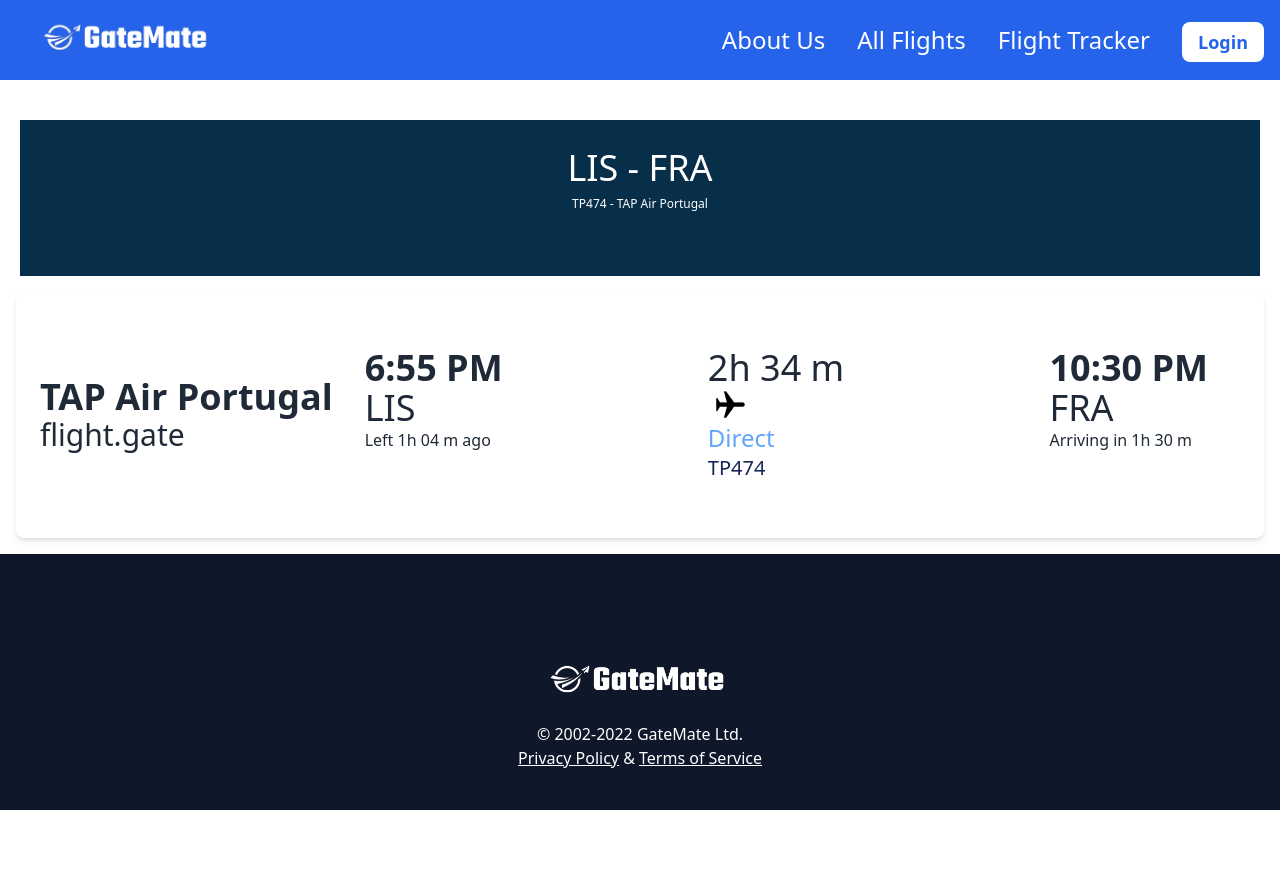
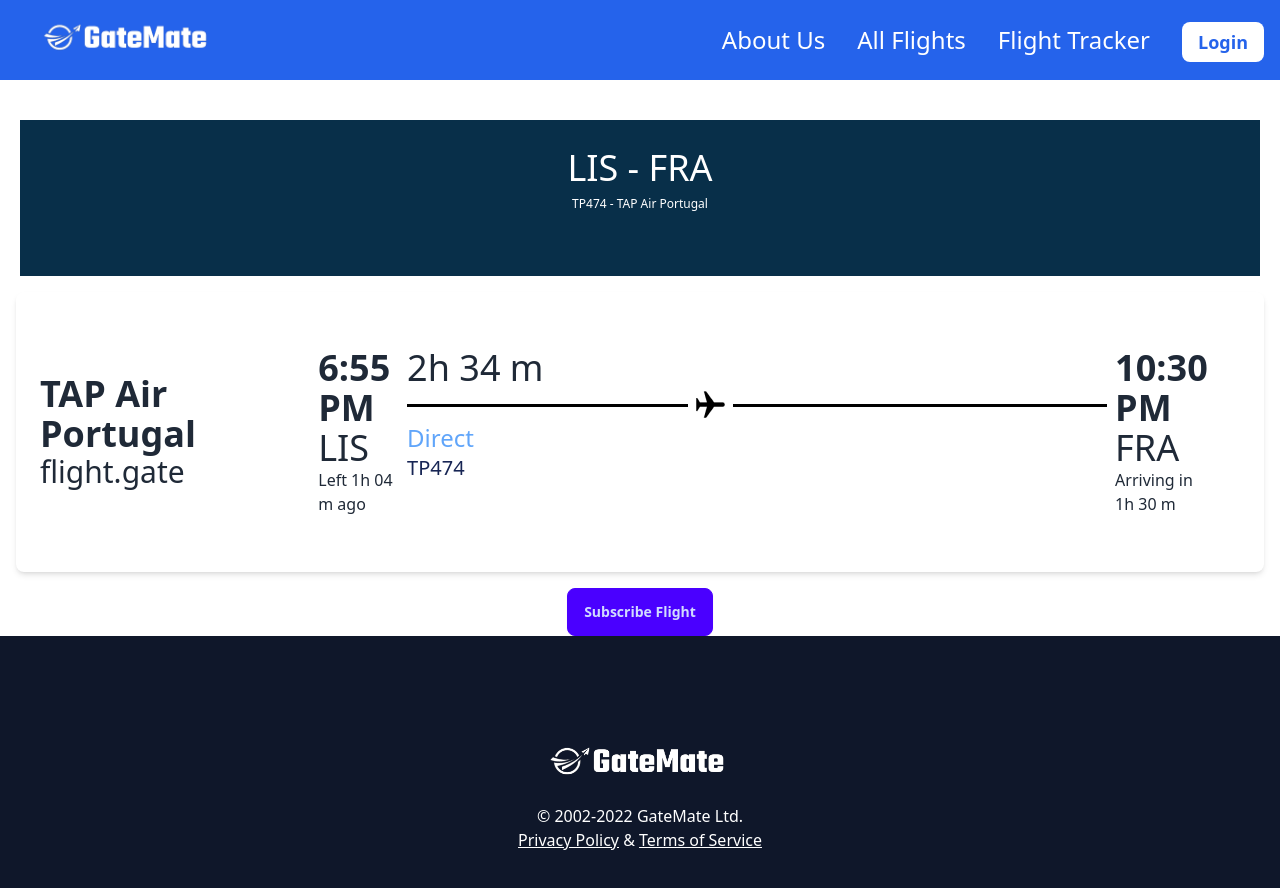
Before and after one commit to DuarteCruz31/GateMate, a React (Vite) app in the folder GateMate/webapp/frontend/: page /allflights/1 in a window 1280 px wide. Shown: the top 888 px of the page. Before the commit the page ends 810 px from the top, so only its background shows below. Built offline with nearby package versions, Linux system fonts and the light colour scheme.

Commit message:
portotype addings

```diff
--- a/GateMate/webapp/frontend/src/components/FlightInfo.jsx
+++ b/GateMate/webapp/frontend/src/components/FlightInfo.jsx
@@ -16,12 +16,25 @@ function FlightInfo({ flight }) {
                   <p className="font text-4xl">{flight.origin}</p>
                   <p className="font text-md">Left 1h 04 m ago</p>
               </div>
-              <div>
-                    <p className="font text-4xl">2h 34 m</p>
-                    <div>
-                        <img src={plane} alt="Plane" />
+              <div className=" items-center">
+                    <div className="font text-4xl">2h 34 m</div>
+                    <div className="flex flex-row items-center">
+                        <p
+                          style={{
+                              background: 'black',
+                              height: '3px',
+                              width: '300px',
+                          }}
+                      />
+                      <img src={plane} alt="Plane" />
+                        <p
+                          style={{
+                              background: 'black',
+                              height: '3px',
+                              width: '400px',
+                          }}
+                      />
                     </div>
-
                     <p className="font text-blue-400 text-2xl">Direct</p>
                     <p className="font text-blue-950 text-xl">{flight.flightCode}</p>
               </div>
--- a/GateMate/webapp/frontend/src/pages/Flight.jsx
+++ b/GateMate/webapp/frontend/src/pages/Flight.jsx
@@ -63,6 +63,9 @@ function Flight() {
               </div>
               <div>
                 <FlightInfo flight={flight} />
+                <div className="flex justify-center">
+                  <button className="btn btn-primary"> Subscribe Flight </button>
+                </div>
               </div>
             </div>
           )}
```
